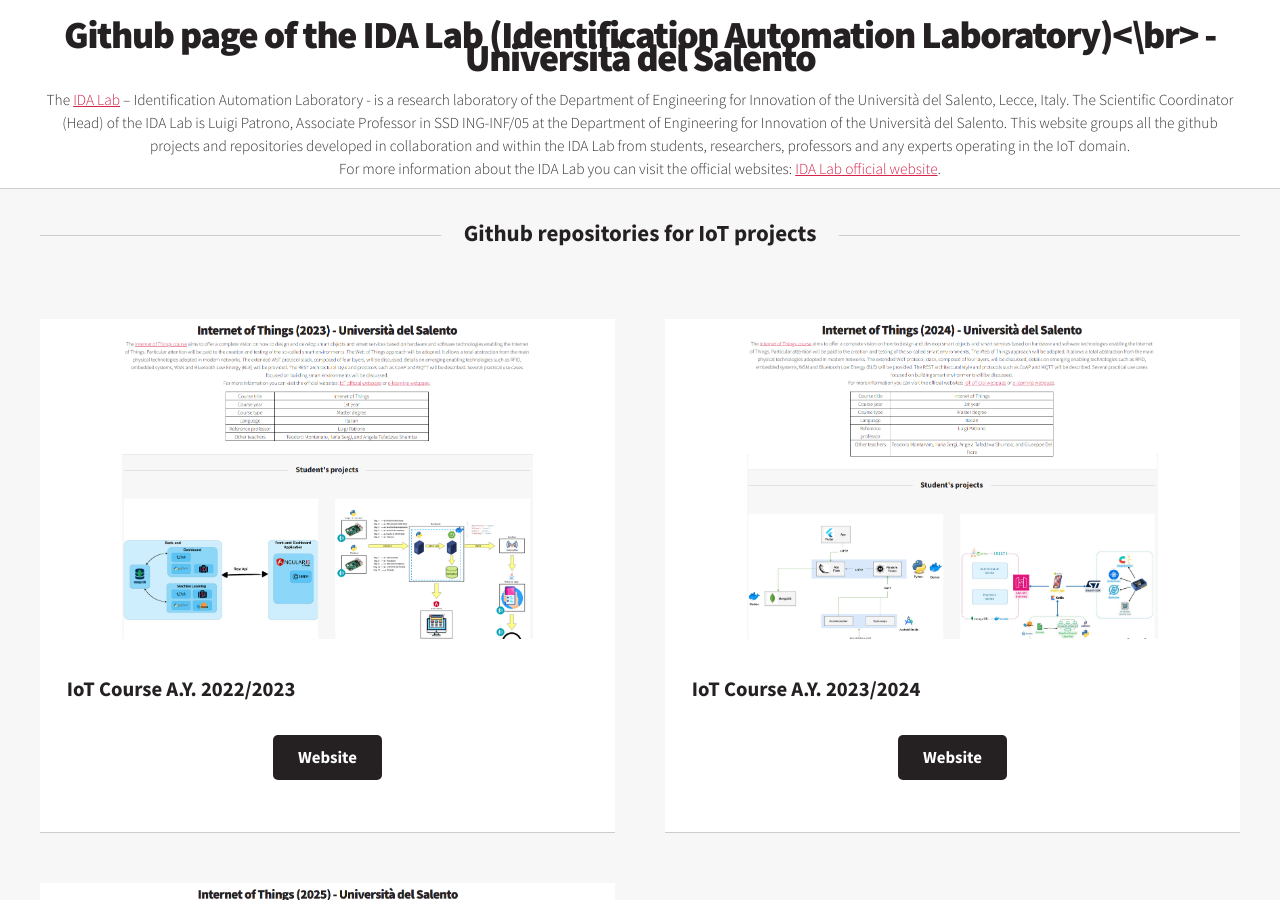
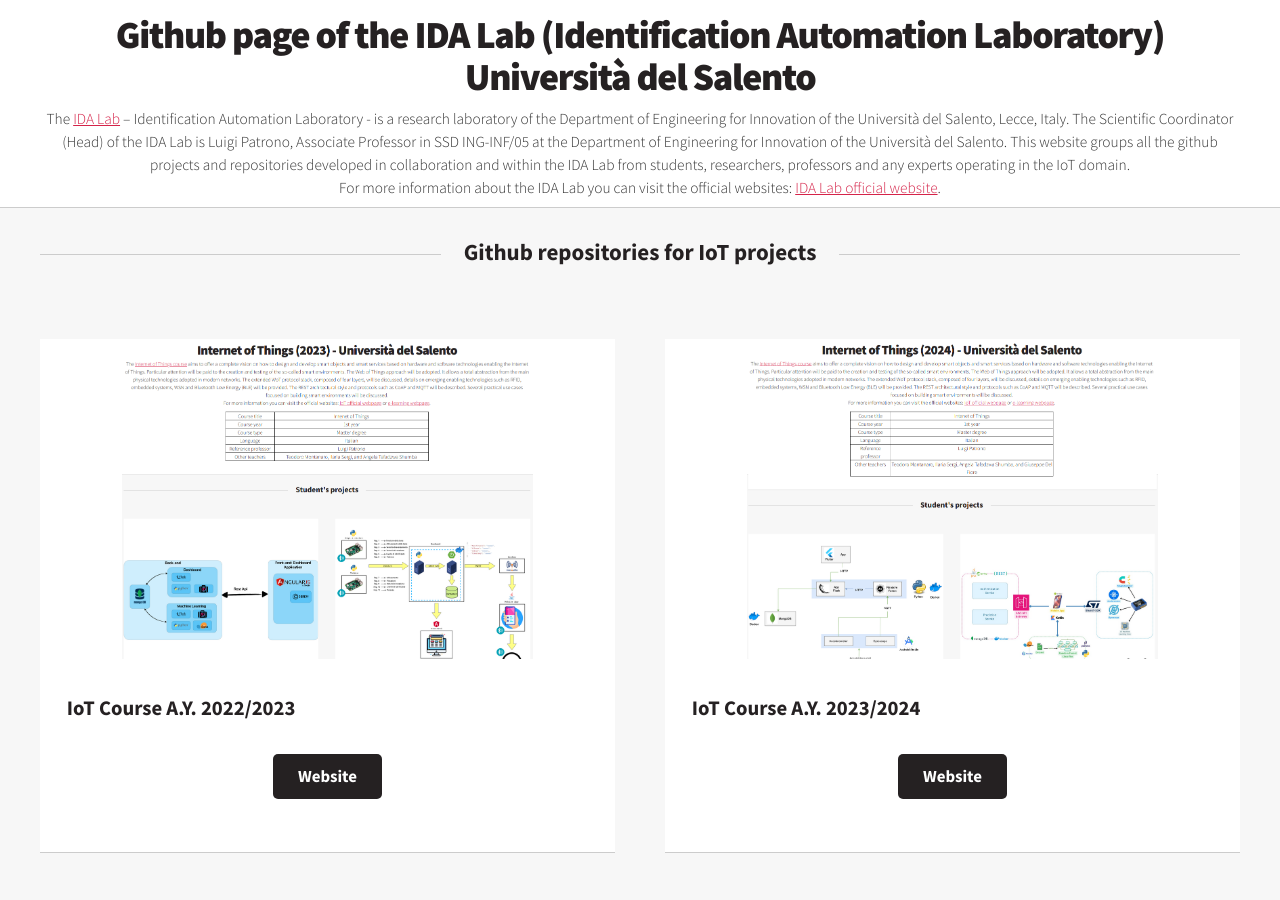
Before and after one commit to IDALab-unisalento/IDALab-unisalento.github.io, a Jekyll site: the page built from index.html, in a window 1280 px wide and 900 px high. Built offline with Jekyll 4.4.1, drawn with Linux system fonts in a browser that asks for light colours; the list of posts is cut into pages by our own code.

```diff
--- a/_includes/header_landing.html
+++ b/_includes/header_landing.html
@@ -3,7 +3,8 @@
 				<div id="header">
 
 					<!-- Logo -->
-						<h1><a href="index.html">Github page of the IDA Lab (Identification Automation Laboratory)<\br> - Università del Salento</a></h1>
+						<h1><a href="index.html">Github page of the IDA Lab (Identification Automation Laboratory)</a></h1>
+						<h1><a href="index.html">Università del Salento</a></h1>
 
 					<!-- Intro -->
 						<section id="intro" class="container">
@@ -15,7 +16,7 @@
 								</p>
 							</div>
 								<span class="moreInfo">
-									For more information about the IDA Lab you can visit the official websites: <a href="IDA Lab">IDA Lab official website</a>.
+									For more information about the IDA Lab you can visit the official websites: <a href="https://idalab.unisalento.it/">IDA Lab official website</a>.
 								</span>
 						</section>
 
```
